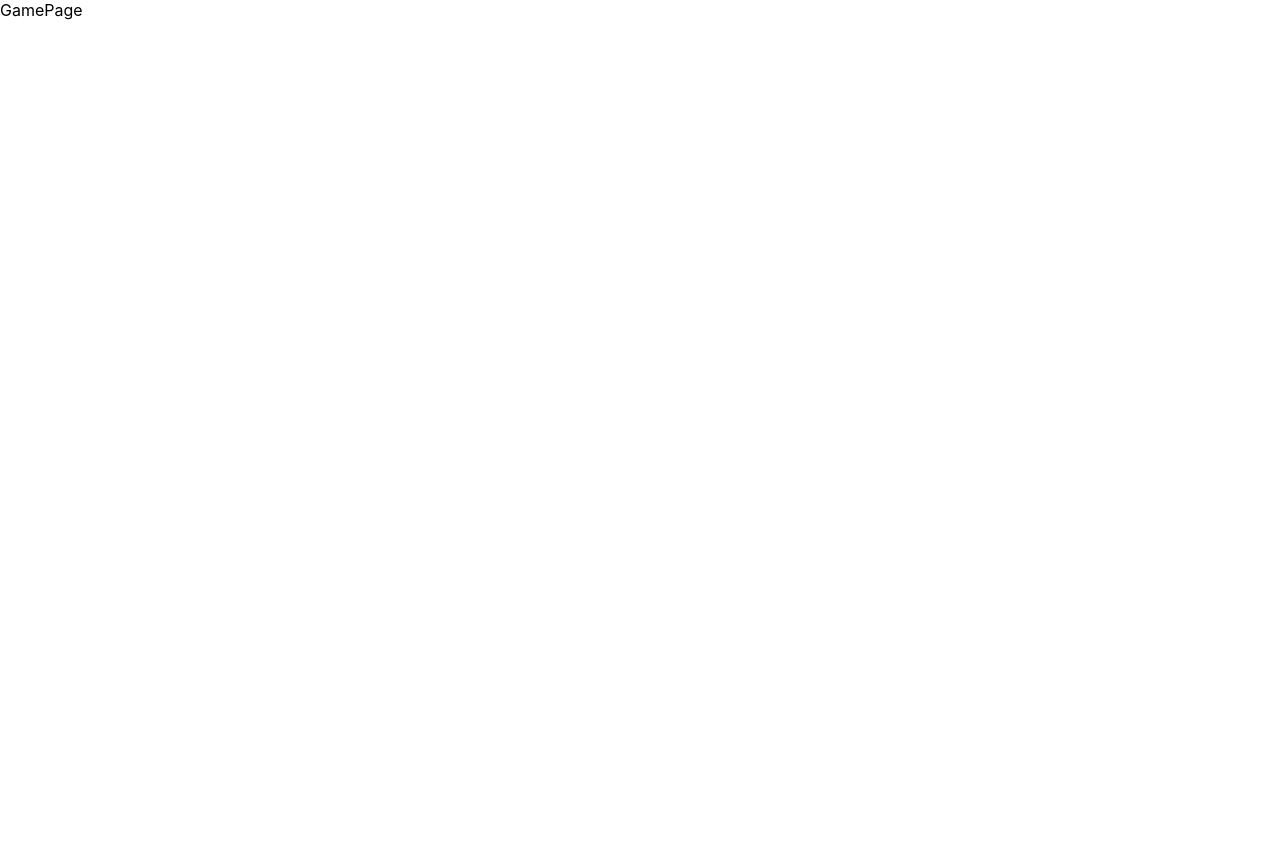
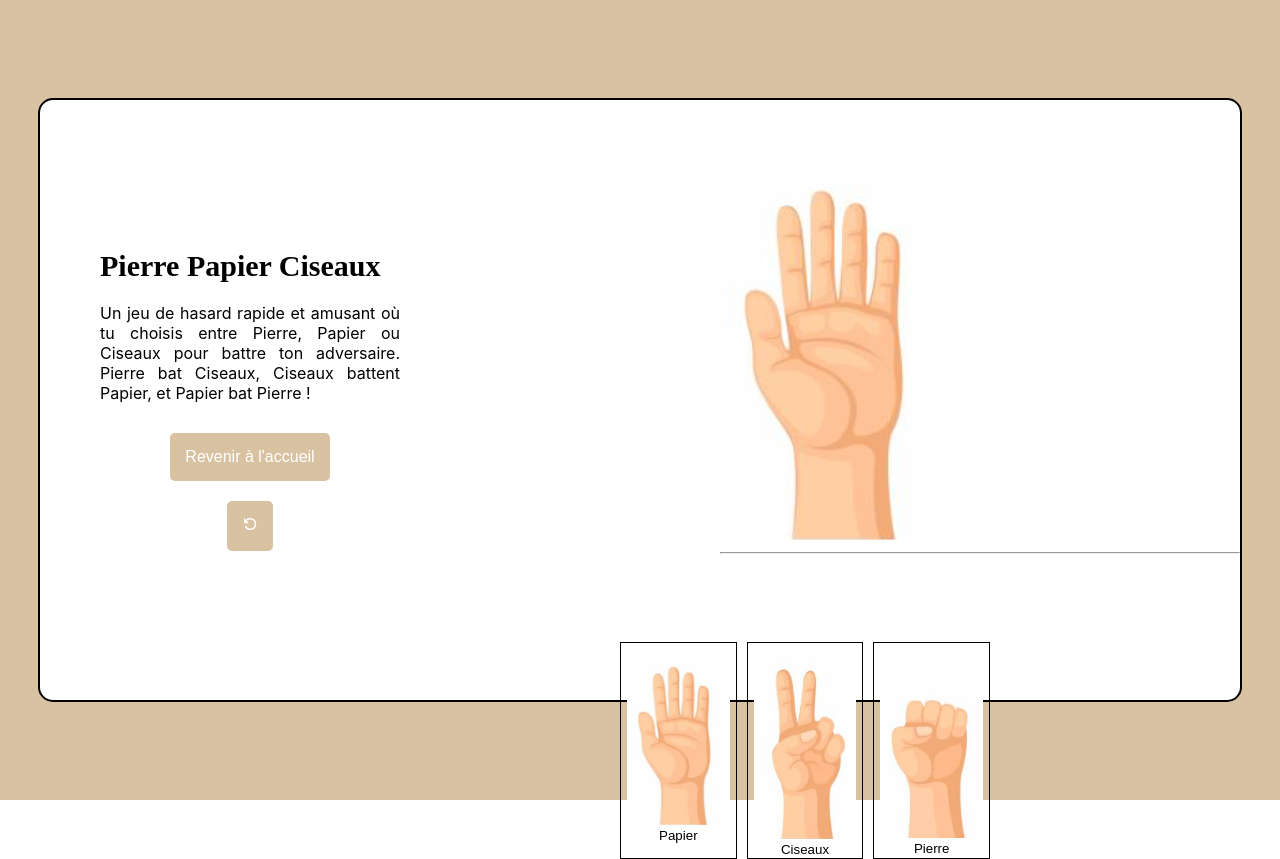
Before and after one commit to OthmaneB-Pro/QuickPlay, a React (Create React App) app: page /rockpaperscissors in a window 1280 px wide. Before the commit the page ends 800 px from the top, so only its background shows below. Built offline with nearby package versions, Linux system fonts and the light colour scheme.

Commit message:
✨ RockPaperScissors : add algorithme of the game

```diff
--- a/src/components/pages/rockPaperScissors/GamePage.tsx
+++ b/src/components/pages/rockPaperScissors/GamePage.tsx
@@ -1,5 +1,33 @@
-export default function GamePage() {
+import styled from "styled-components";
+import RockPaperScissorsText from "./leftSide/RockPaperScissorsText";
+import RockPaperScissorsGame from "./RockPaperScissorsGame";
+
+export default function TicTacToePage() {
   return (
-    <div>GamePage</div>
-  )
+    <TicTacToeStyled>
+      <div className="container">
+        <RockPaperScissorsText/>
+        <RockPaperScissorsGame/>
+             </div>
+    </TicTacToeStyled>
+  );
 }
+
+const TicTacToeStyled = styled.div`
+  background: #d8c2a1;
+  height: 100vh;
+  display: flex;
+  justify-content: center;
+  align-items: center;
+
+  .container {
+    width: 1200px;
+    height: 600px;
+    border-radius: 15px;
+    border: 2px solid;
+    background-color: white;
+    display: flex;
+    justify-content: space-between;
+    align-items: center;
+  }
+`;
--- /dev/null
+++ b/src/components/pages/rockPaperScissors/RockPaperScissorsGame.tsx
@@ -0,0 +1,55 @@
+import styled from "styled-components";
+import { ButtonValue } from "./buttonImageValue";
+import ButtonImage from "../../reusable-ui/ButtonImage";
+import { useState } from "react";
+
+export default function RockPaperScissorsGame() {
+    const [image, setImage] = useState("")
+    function getRandomInt(max : number) {
+        return Math.floor(Math.random() * max);
+      }
+
+    const handleClick = (index : number) => {
+        const Random = getRandomInt(3)
+        if(Random === 0){setImage("/img/paper.PNG")}
+        if(Random === 1){setImage("/img/scissors.PNG")}
+        if(Random === 2){setImage("/img/rock.PNG")}
+
+        if(Random === index){alert('egalite')}
+        if(Random > index){alert('defaite')}
+        if(Random < index){alert('Victoire')}
+
+    }
+
+  return (
+    <div>
+        <img src={image ? image : "/img/paper.PNG"} alt="Choix de l'adversaire" />
+        <hr/>
+    <RockPaperStyled>
+      {ButtonValue.map(( img, index) => (
+        <ButtonImage key={index} onClick={() => handleClick(index)} {...img} />
+      ))}
+    </RockPaperStyled>
+    </div>
+  );
+}
+
+const RockPaperStyled = styled.div`
+  width: 370px;
+  height: 70px;
+  display: grid;
+  grid-template-columns: repeat(3, 1fr);
+  column-gap: 10px;
+  margin-right: 150px;
+  position: relative;
+  top: 80px;
+  right: 100px;
+  img {
+    width: 100%;
+    cursor: pointer;
+  }
+  button {
+    border: 1px solid black;
+    background: none;
+  }
+`;
--- /dev/null
+++ b/src/components/pages/rockPaperScissors/buttonImageValue.tsx
@@ -0,0 +1,17 @@
+export const ButtonValue = [{
+    src : "/img/paper.PNG",
+    alt : "paper",
+    label : "Papier",
+},
+{
+    src : "/img/scissors.PNG",
+    alt : "scissors",
+    label : "Ciseaux",
+},
+{
+    src : "/img/rock.PNG",
+    alt : "rock",
+    label : "Pierre",
+}
+
+]
--- /dev/null
+++ b/src/components/pages/rockPaperScissors/leftSide/ExplicationRock.tsx
@@ -0,0 +1,24 @@
+import styled from "styled-components";
+
+export default function ExplicationRock() {
+  return (
+    <ExplicationRockStyled>
+      <h1>Pierre Papier Ciseaux</h1>
+      <p>
+        Un jeu de hasard rapide et amusant où tu choisis entre Pierre, Papier ou
+        Ciseaux pour battre ton adversaire. Pierre bat Ciseaux, Ciseaux battent
+        Papier, et Papier bat Pierre !
+      </p>
+    </ExplicationRockStyled>
+  );
+}
+
+const ExplicationRockStyled = styled.div`
+  h1 {
+    font-size: 30px;
+    font-family: "Amatic SC";
+  }
+  p {
+    margin-bottom: 30px;
+  }
+`;
--- /dev/null
+++ b/src/components/pages/rockPaperScissors/leftSide/RockPaperScissorsText.tsx
@@ -0,0 +1,37 @@
+import { useNavigate } from "react-router-dom";
+import Button from "../../../reusable-ui/Button";
+import { VscDebugRestart } from "react-icons/vsc";
+import styled from "styled-components";
+import ExplicationRock from "./ExplicationRock";
+
+export default function RockPaperScissorsText() {
+  const navigate = useNavigate();
+
+  return (
+    <TextStyled>
+      <ExplicationRock />
+      <Button
+      className="button" onClick={() => navigate("/")} label="Revenir à l'accueil" />
+      <Button
+      className="button"
+        onClick={() => window.location.reload()}
+        label=""
+        Icon={<VscDebugRestart />}
+      />
+    </TextStyled>
+  );
+}
+
+const TextStyled = styled.div`
+  margin-left: 60px;
+  display: flex;
+  flex-direction: column;
+  justify-content: center;
+  align-items: center;
+  width: 300px;
+  text-align: justify;
+
+  .button{
+    background-color: #d8c2a1;
+  }
+`;
--- a/src/components/reusable-ui/Button.tsx
+++ b/src/components/reusable-ui/Button.tsx
@@ -4,11 +4,12 @@ type ButtonType = {
   onClick: () => void;
   label: string;
   Icon?: JSX.Element;
+  className? : string;
 };
 
-export default function Button({ onClick, label, Icon }: ButtonType) {
+export default function Button({ onClick, label, Icon, className }: ButtonType) {
   return (
-    <ButtonStyled onClick={onClick}>
+    <ButtonStyled className={className} onClick={onClick}>
       {label}
       {Icon && Icon}
     </ButtonStyled>
--- /dev/null
+++ b/src/components/reusable-ui/ButtonImage.tsx
@@ -0,0 +1,20 @@
+import styled from "styled-components";
+
+type ButtonImageType = {
+  onClick : () => void;
+    src : string;
+    alt : string;
+    label : string;
+}
+
+export default function ButtonImage({onClick, src, alt, label} : ButtonImageType) {
+  return (
+    <ButtonImageStyled onClick={onClick}>
+        <img src={src} alt={alt} />{label}
+      </ButtonImageStyled>
+  )
+}
+
+const ButtonImageStyled = styled.button`
+
+`
```
